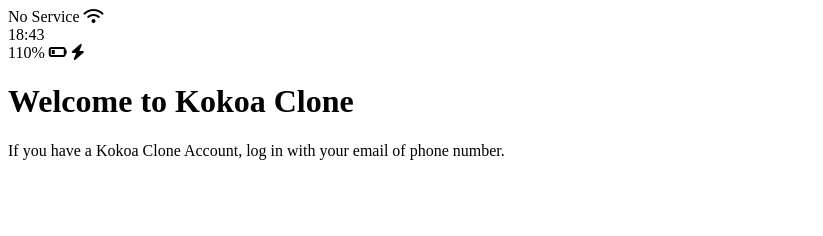
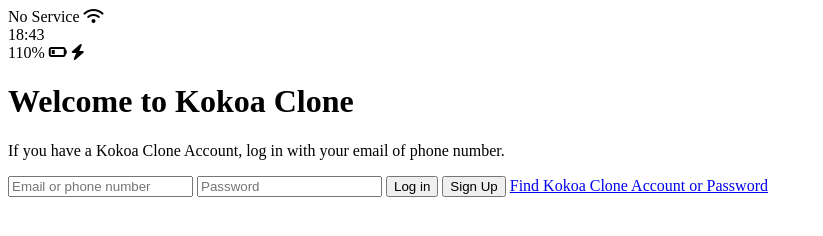
Before and after one commit to Kero-the-Hero/kokoa-clone-2023, a plain HTML site: page index.html in a window 1280 px wide. Shown: the whole page, without its empty margins (0-823 px from the left). Drawn offline with Linux system fonts and the light colour scheme.

Commit message:
login form

```diff
--- a/index.html
+++ b/index.html
@@ -28,6 +28,14 @@
             </p>
         </header>
 
+        <form id="login-form">
+            <input type="text" placeholder="Email or phone number" required />
+            <input type="password" placeholder="Password" required />
+            <input type="submit" value="Log in" />
+            <button>Sign Up</button>
+            <a href="#">Find Kokoa Clone Account or Password</a>
+        </form>
+
         <script src="https://kit.fontawesome.com/e0c4d790e5.js" crossorigin="anonymous"></script>
     </body>
 </html>
```
